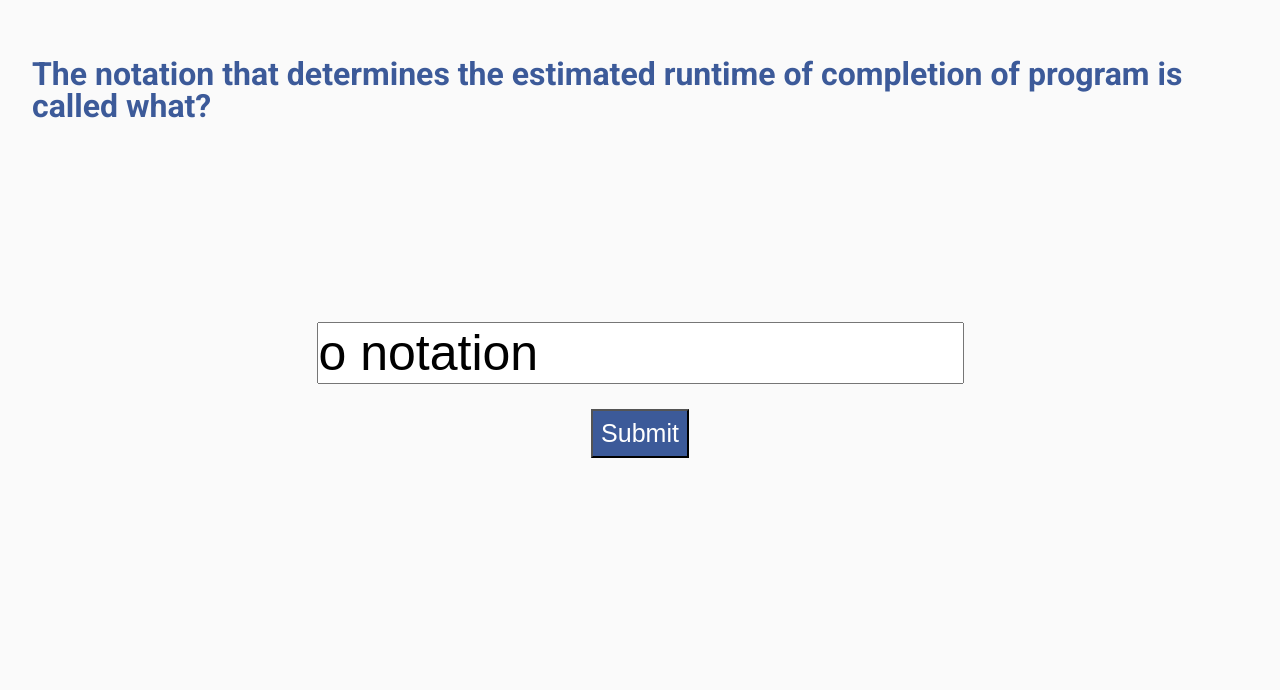
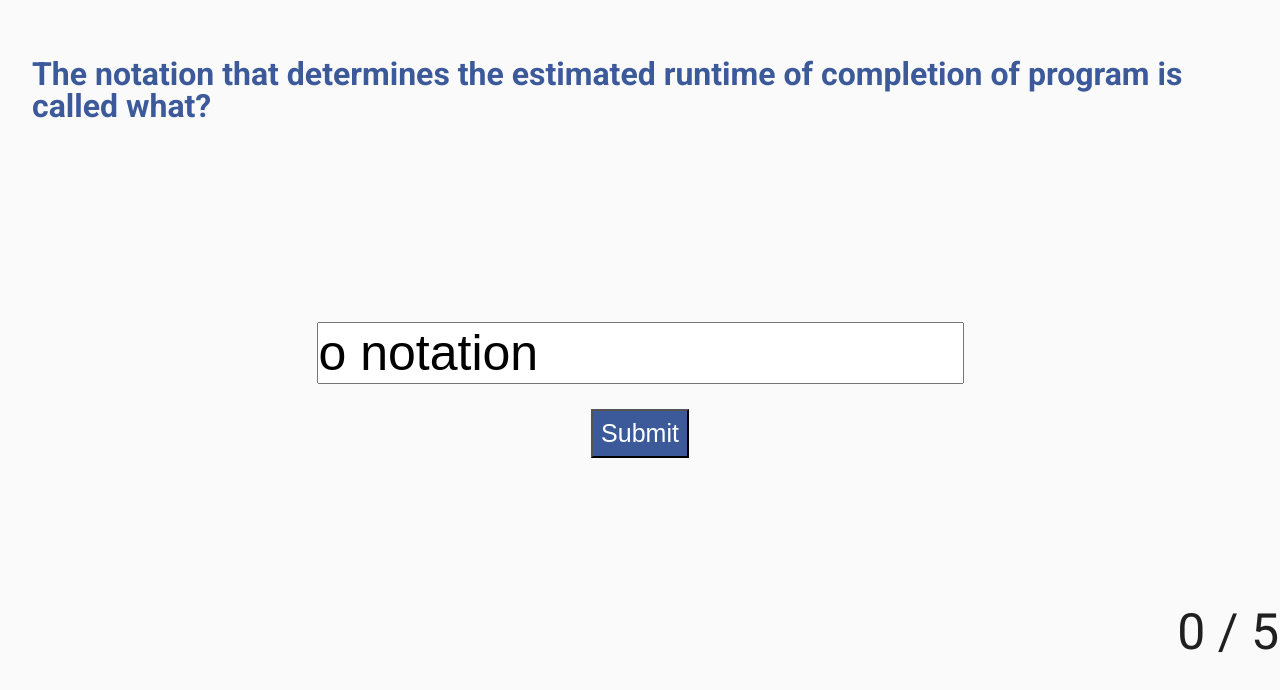
Before and after one commit to callummaguire/questionnaire-generator, a React (Create React App) app: page /questionpage in a window 1280 px wide. Shown: the part 142-832 px from the top of the page. Built offline with nearby package versions, Linux system fonts and the light colour scheme.

Commit message:
clean up the results page and added a running result on the bottom right of the page

```diff
--- a/src/App.style.scss
+++ b/src/App.style.scss
@@ -182,3 +182,14 @@ header {
     width: 100%;
   }
 }
+
+.result {
+  p {
+    font-size: 50px;
+  }
+  .container-right-bottom {
+    position: absolute;
+    bottom: 1px;
+    right: 1px;
+  }
+}
--- /dev/null
+++ b/src/components/quiz-running result.tsx
@@ -0,0 +1,24 @@
+import React from "react";
+import { useResultValue } from "../context/results";
+
+interface Props {
+  center: boolean;
+}
+
+const QuizRunningResult: React.FC<Props> = ({ center }) => {
+  const { result } = useResultValue();
+
+  return (
+    <div className="result">
+      {center ? (
+        <p>{result.answerCorrectQuestion + " / " + result.count}</p>
+      ) : (
+        <div className="container-right-bottom">
+          <p>{result.answerCorrectQuestion + " / " + result.count}</p>
+        </div>
+      )}
+    </div>
+  );
+};
+
+export default QuizRunningResult;
--- /dev/null
+++ b/src/context/results.js
@@ -0,0 +1,19 @@
+import React, { useState, createContext, useContext } from "react";
+
+export const ResultContext = createContext();
+
+export const ResultProvider = ({ children }) => {
+  const [result, setResult] = useState({
+    count: 0,
+    answerCorrectQuestion: 0,
+    answerIncorrectQuestion: 0
+  });
+
+  return (
+    <ResultContext.Provider value={{ result, setResult }}>
+      {children}
+    </ResultContext.Provider>
+  );
+};
+
+export const useResultValue = () => useContext(ResultContext);
--- a/src/index.tsx
+++ b/src/index.tsx
@@ -3,9 +3,11 @@ import ReactDOM from "react-dom";
 import App from "./App";
 import StartQuestionPage from "../src/pages/start-question-page/start-question-page";
 import { BrowserRouter, Route, Switch } from "react-router-dom";
+import { ResultProvider } from "../src/context/results";
 
 ReactDOM.render(
   <>
+    <ResultProvider>
       <BrowserRouter>
         {/* Need for component where route aren't found */}
         <Switch>
@@ -13,6 +15,7 @@ ReactDOM.render(
           <Route path="/questionpage" component={StartQuestionPage} />
         </Switch>
       </BrowserRouter>
+    </ResultProvider>
   </>,
   document.getElementById("root")
 );
--- /dev/null
+++ b/src/pages/result-page.tsx
@@ -0,0 +1,8 @@
+import React from "react";
+import QuizRunningResult from "../components/quiz-running result";
+
+const ResultPage = () => {
+  return <QuizRunningResult center={true}></QuizRunningResult>;
+};
+
+export default ResultPage;
--- a/src/pages/start-question-page/start-question-page.tsx
+++ b/src/pages/start-question-page/start-question-page.tsx
@@ -1,8 +1,8 @@
 import React, { useState } from "react";
 import RenderedQuestionComponent from "../../render-component/render-question-component";
-
 let apiQuestions = [
   {
+    id: 1,
     question:
       "The notation that determines the estimated runtime of completion of program is called what?",
     order: 1,
@@ -11,18 +11,41 @@ let apiQuestions = [
     answer: "o notation"
   },
   {
-    question:
-      "The notation that determines the estimated runtime of completion of program is called what?",
+    id: 2,
+    question: "How do you spell blue?",
     order: 2,
+    type: "type",
     completed: false,
-    type: "multipleOptions",
-    optionId: 123
+    answer: "blue"
+  },
+  {
+    id: 3,
+    question: "How do you spell red?",
+    order: 3,
+    type: "type",
+    completed: false,
+    answer: "red"
+  },
+  {
+    id: 4,
+    question: "How do you spell yellow?",
+    order: 4,
+    type: "type",
+    completed: false,
+    answer: "yellow"
+  },
+  {
+    id: 5,
+    question: "How do you spell green?",
+    order: 5,
+    type: "type",
+    completed: false,
+    answer: "green"
   }
 ];
 
 const StartQuestionPage: React.FC = () => {
   const [questions, setQuestions] = useState(apiQuestions);
-  console.log("start page questions", questions);
   return (
     <div className="container-center">
       <RenderedQuestionComponent
--- a/src/question-component/typed-answer/typed-answer.tsx
+++ b/src/question-component/typed-answer/typed-answer.tsx
@@ -1,4 +1,6 @@
 import React, { useState } from "react";
+import { useResultValue } from "../../context/results";
+
 interface Props {
   question: any;
   setQuestions: any;
@@ -8,22 +10,55 @@ function handleOnChange(e: any, setAnswer: any) {
   setAnswer(e.target.value);
 }
 
-function handleButtonClick(answerState: any, question: any, setQuestions: any) {
-  console.log("handle buton click", answerState, question);
-
+function handleButtonClick(
+  answerState: any,
+  question: any,
+  setQuestions: any,
+  setResult: any
+) {
+  setCompletedQuestion(setQuestions, question);
   if (question.answer === answerState) {
-    console.log(question);
-    setQuestions((prevState: any) => {
-      prevState[0].completed = true;
-      return [...prevState];
-    });
+    correctAnswer(setResult);
   } else {
-    console.log("wrong!");
+    inCorrectAnswer(setResult);
   }
 }
 
+function correctAnswer(setResult: any) {
+  setResult((preResultState: any) => {
+    preResultState.answerCorrectQuestion =
+      preResultState.answerCorrectQuestion + 1;
+    return { ...preResultState };
+  });
+}
+function inCorrectAnswer(setResult: any) {
+  setResult((preResultState: any) => {
+    preResultState.answerIncorrectQuestion =
+      preResultState.answerIncorrectQuestion + 1;
+
+    return { ...preResultState };
+  });
+}
+
+function setCompletedQuestion(setQuestions: any, question: any) {
+  setQuestions((prevState: any) => {
+    let currentQuestion = null;
+    prevState.map((masterQuestion: any, index: any) => {
+      if (question.id === masterQuestion.id) {
+        currentQuestion = index;
+        return true;
+      }
+    });
+    if (currentQuestion != null) {
+      prevState[currentQuestion].completed = true;
+    }
+    return [...prevState];
+  });
+}
 const TypeAnswer: React.FC<Props> = ({ question, setQuestions }) => {
   const [answer, setAnswer] = useState("o notation");
+  const { result, setResult } = useResultValue();
+  console.log(result);
   return (
     <div className="margin-container">
       <div className="question">
@@ -35,7 +70,9 @@ const TypeAnswer: React.FC<Props> = ({ question, setQuestions }) => {
           ></input>
           <button
             className="btn-primary"
-            onClick={e => handleButtonClick(answer, question, setQuestions)}
+            onClick={e =>
+              handleButtonClick(answer, question, setQuestions, setResult)
+            }
           >
             Submit
           </button>
--- a/src/render-component/render-question-component.tsx
+++ b/src/render-component/render-question-component.tsx
@@ -1,7 +1,9 @@
 import React from "react";
 import TypeAnswer from "../question-component/typed-answer/typed-answer";
 import MultipleChoice from "../question-component/multiple-choice/multiple-choice";
-
+import { useResultValue } from "../context/results";
+import ResultPage from "../pages/result-page";
+import QuizRunningResult from "../components/quiz-running result";
 interface Props {
   questions: any;
   setQuestions: any;
@@ -11,10 +13,23 @@ const RenderedQuestionComponent: React.FC<Props> = ({
   questions,
   setQuestions
 }) => {
-  console.log("intial questions", questions);
+  const { result, setResult } = useResultValue();
   let question = findCurrentQuestion(questions);
+  setNumberOfQuestions(setResult, result, questions);
 
-  return <div>{RenderQuestionFactory(question, setQuestions)}</div>;
+  if (
+    result.count ===
+    result.answerCorrectQuestion + result.answerIncorrectQuestion
+  ) {
+    return <ResultPage></ResultPage>;
+  } else {
+    return (
+      <div>
+        {RenderQuestionFactory(question, setQuestions)}
+        <QuizRunningResult center={false}></QuizRunningResult>
+      </div>
+    );
+  }
 };
 
 function RenderQuestionFactory(question: any, setQuestions: any) {
@@ -34,12 +49,20 @@ function RenderQuestionFactory(question: any, setQuestions: any) {
 }
 
 function findCurrentQuestion(questions: any) {
-  console.log("filter", questions);
   const unanswerQuestions = questions.filter((x: any) =>
     x.completed ? null : x
   )[0];
-  console.log("unanswer question lists", unanswerQuestions);
   return unanswerQuestions;
 }
 
+function setNumberOfQuestions(setResult: any, result: any, questions: any) {
+  if (result.count === 0) {
+    setResult({
+      answerCorrectQuestion: 0,
+      answerIncorrectQuestion: 0,
+      count: questions.length
+    });
+  }
+}
+
 export default RenderedQuestionComponent;
```
Lines whose indentation alone changed are shown as unchanged.
